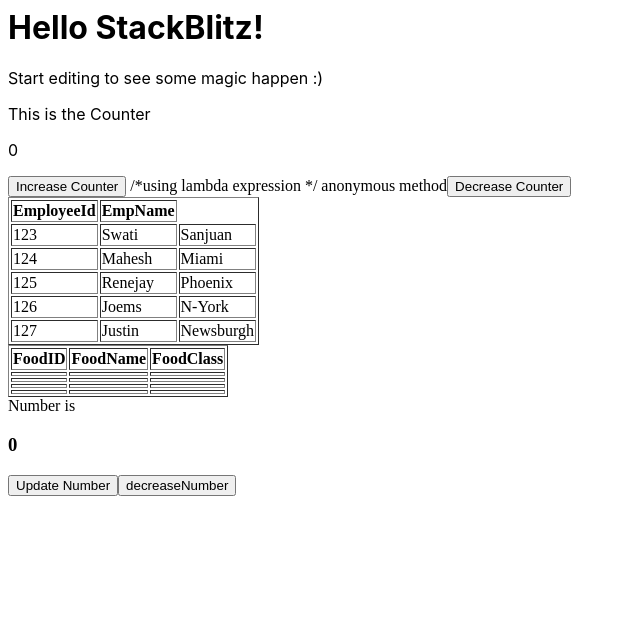
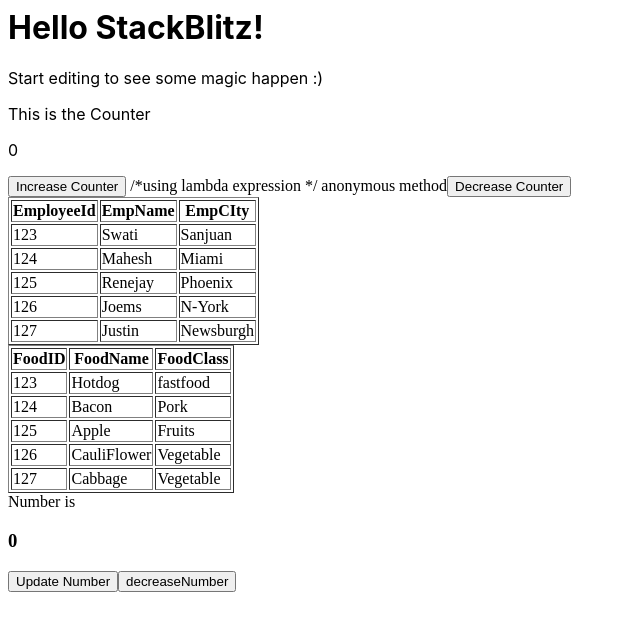
Before and after one commit to iSpensah/react-mx2kap, a React (Create React App) app: page / in a window 1280 px wide. Shown: the top 630 px of the page, without its empty margins (0-640 px from the left). Built offline with nearby package versions, Linux system fonts and the light colour scheme.

Commit message:
2 files modified, 1 added

```diff
--- a/src/Employee.js
+++ b/src/Employee.js
@@ -20,6 +20,7 @@ class Employee extends React.Component {
         <tr>
           <th>EmployeeId</th>
           <th>EmpName</th>
+          <th>EmpCIty</th>
         </tr>
         <tbody>
           {this.state.employees.map((e) => (
--- a/src/Food.js
+++ b/src/Food.js
@@ -1,5 +1,5 @@
 import React, { Component } from 'react';
-import TableRow from './TableRow';
+import FoodTableRow from './FoodTableRow';
 
 class Food extends React.Component {
   constructor() {
@@ -10,10 +10,10 @@ class Food extends React.Component {
         { FoodId: 124, FoodName: 'Bacon', FoodClass: 'Pork' },
         { FoodId: 125, FoodName: 'Apple', FoodClass: 'Fruits' },
         { FoodId: 126, FoodName: 'CauliFlower', FoodClass: 'Vegetable' },
+        { FoodId: 127, FoodName: 'Cabbage', FoodClass: 'Vegetable' },
       ],
     };
   }
-
   render() {
     return (
       <table border="1">
@@ -23,11 +23,11 @@ class Food extends React.Component {
           <th>FoodClass</th>
         </tr>
         <tbody>
-          {this.state.foods.map((f) => (
-            <TableRow
-              FoodId={f.FoodId}
-              FoodName={f.FoodName}
-              FoodClass={f.FoodClass}
+          {this.state.foods.map((e) => (
+            <FoodTableRow
+              FoodId={e.FoodId}
+              FoodName={e.FoodName}
+              FoodClass={e.FoodClass}
             />
           ))}
         </tbody>
--- /dev/null
+++ b/src/FoodTableRow.js
@@ -0,0 +1,14 @@
+import React, { Component } from 'react';
+
+class FoodTableRow extends React.Component {
+  render() {
+    return (
+      <tr>
+        <td> {this.props.FoodId}</td>
+        <td> {this.props.FoodName}</td>
+        <td> {this.props.FoodClass}</td>
+      </tr>
+    );
+  }
+}
+export default FoodTableRow;
```
